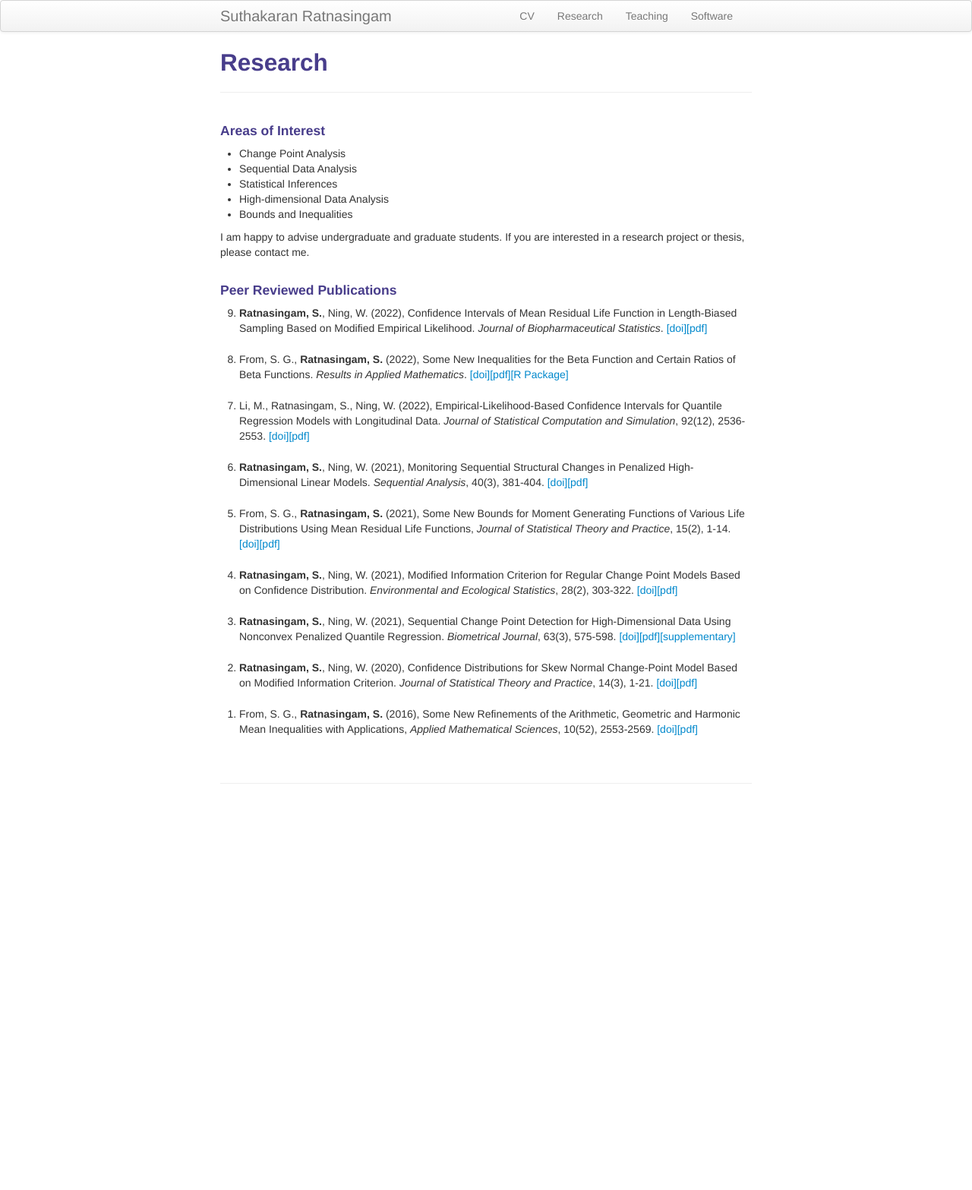
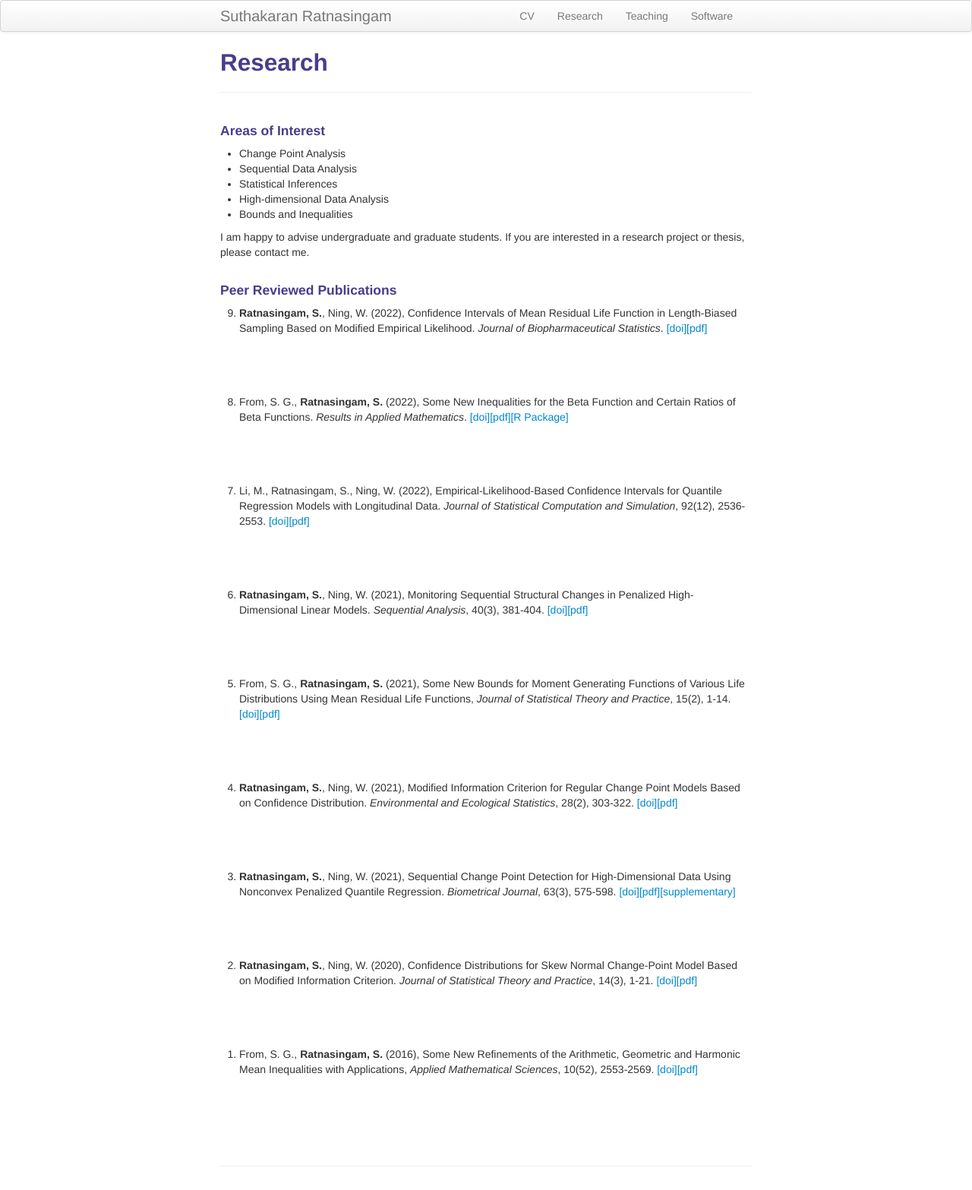
Before and after one commit to suthakaranr/suthakaranr.github.io, a Jekyll site: the page built from pages/Research.md, in a window 1280 px wide. Shown: the whole page at 76% size. Built offline with Jekyll 4.4.1, drawn with Linux system fonts in a browser that asks for light colours; before the commit the page ends 1063 px from its top, so only the background shows below that.

Commit message:
Update Research.md

```diff
--- a/pages/Research.md
+++ b/pages/Research.md
@@ -20,7 +20,7 @@ I am happy to advise undergraduate and graduate students. If you are interested
 
 #### Peer Reviewed Publications
 
-<div style="line-height:150%;">
+<div style="line-height:550%;">
 
 <ol>
 
```
